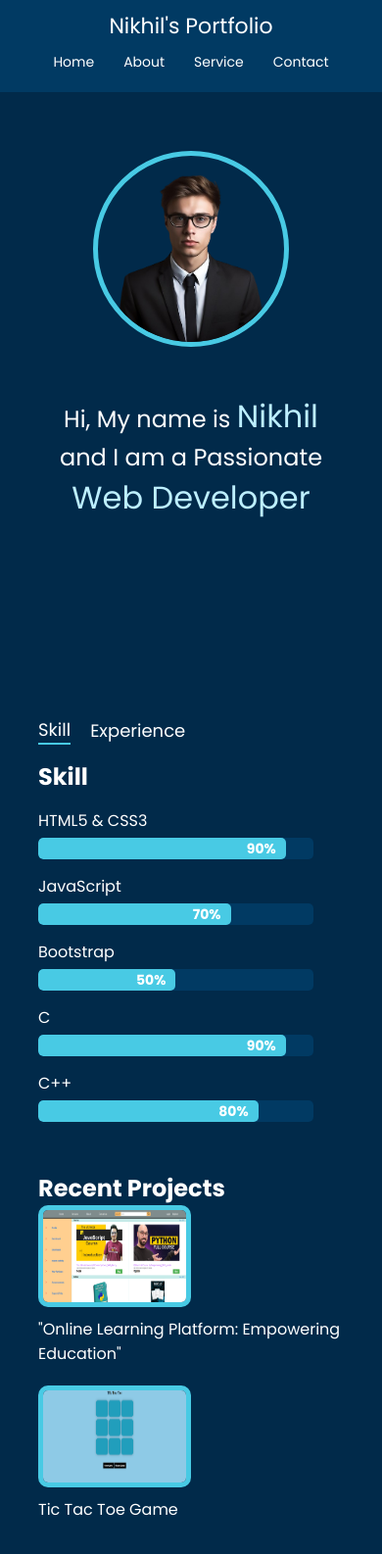
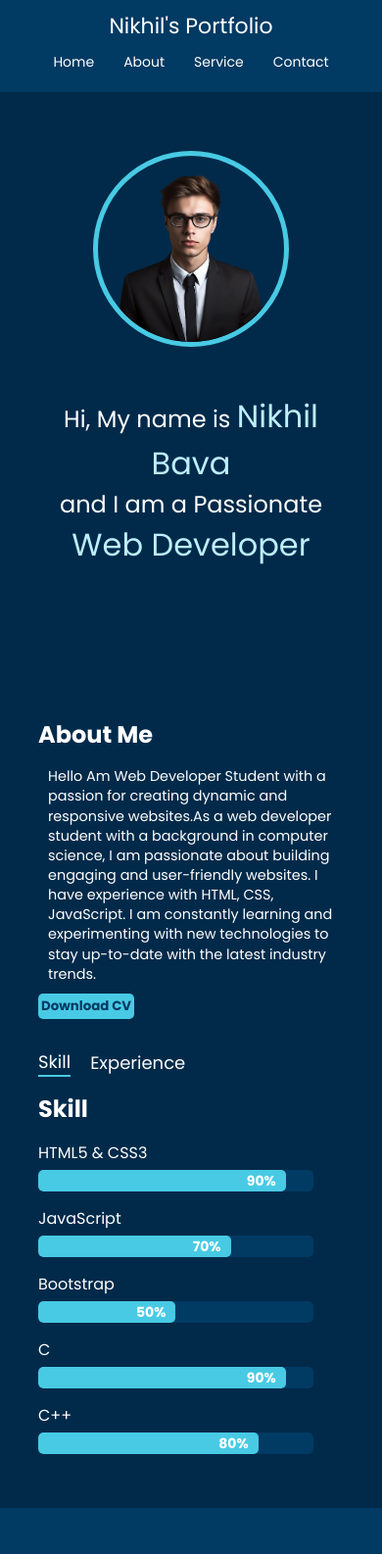
Before and after one commit to NikhilBava1/OIBSIP_Task-2, a plain HTML site: page index.html in a window 390 px wide. Shown: the top 1586 px of the page at 98% size. Drawn offline with Linux system fonts and the light colour scheme.

Commit message:
first commit

```diff
--- a/index.html
+++ b/index.html
@@ -18,8 +18,8 @@
             </div>
             <div class="nav-option">
                 <a href="#">Home</a>
-                <a href="#">About</a>
-                <a href="#section">Service</a>
+                <a href="#" class="about-link">About</a>
+                <a href="#" class="service-links">Service</a>
                 <a href="#" class="contact-link">Contact</a>
             </div>
         </nav>
@@ -27,12 +27,20 @@
     <div class="container">
         <div class="content_1">
             <div class="self-info">
-                <p>Hi, My name is <span id="main-word">Nikhil</span></p>
+                <p>Hi, My name is <span id="main-word">Nikhil Bava</span></p>
                 <p>and I am a Passionate</p>
                 <p><span id="main-word">Web Developer</span></p>
             </div>
             <div class="my-image">
                 <img src="image/img.png" alt="Avtar">
+            </div>
+        </div>
+        <div class="about-me">
+            <h2>About Me</h2>
+            <p>Hello Am Web Developer Student with a passion for creating dynamic and responsive websites.As a web developer student with a background in computer science, I am passionate about building engaging and user-friendly websites. I have experience
+                with HTML, CSS, JavaScript. I am constantly learning and experimenting with new technologies to stay up-to-date with the latest industry trends.</p>
+            <div class="dwnldcv">
+                <button id="dwnldbtn">Download CV</button>
             </div>
         </div>
         <div class="toggle-section">
@@ -79,14 +87,15 @@
                     <h2>Experience</h2>
                     <ul id="points-list">
                         <li>Developed and deployed personal projects using HTML, CSS, and JavaScript.</li>
-                        <li>Engaged in self-study and online courses to deepen understanding of front-end technologies.</li>
+                        <li>Engaged in self-study and online courses to deepen understanding of front-end technologies.
+                        </li>
                         <li>Explored new programming languages and frameworks to expand skill set.</li>
                         <!-- You can add more points as needed -->
                     </ul>
                 </div>
             </div>
         </div>
-        <div class="project-section">
+        <!-- <div class="project-section">
             <h2>Recent Projects</h2>
             <div class="project">
                 <div class="pro_1">
@@ -104,7 +113,7 @@
 
                 </div>
             </div>
-        </div>
+        </div> -->
     </div>
     <footer>
         <div class="footer-container">
--- a/script.js
+++ b/script.js
@@ -21,6 +21,10 @@ toggleButtons.forEach(button => {
     });
 });
 const contactLink = document.querySelector('.contact-link');
+const aboutLink = document.querySelector('.about-link');
+const serviceLink = document.querySelector('.service-links');
+const about = document.querySelector('.about-me');
+const service = document.querySelector('.footer-section.service-links');
 const footerContact = document.querySelector('.footer-section.contact-info');
 
 contactLink.addEventListener('click', (event) => {
@@ -37,6 +41,34 @@ contactLink.addEventListener('click', (event) => {
         footerContact.classList.remove('show-box-shadow');
     }, 3000); // 3000 milliseconds = 3 seconds
 });
+aboutLink.addEventListener('click', (event) => {
+    event.preventDefault(); // Prevent default anchor behavior
+
+    // Smooth scroll to footer
+    about.scrollIntoView({
+        behavior: 'smooth'
+    });
+
+    // Add box shadow to footer contact box for 2-3 seconds
+    about.classList.add('show-box-shadow');
+    setTimeout(() => {
+        about.classList.remove('show-box-shadow');
+    }, 3000); // 3000 milliseconds = 3 seconds
+});
+serviceLink.addEventListener('click', (event) => {
+    event.preventDefault(); // Prevent default anchor behavior
+
+    // Smooth scroll to footer
+    service.scrollIntoView({
+        behavior: 'smooth'
+    });
+
+    // Add box shadow to footer contact box for 2-3 seconds
+    service.classList.add('show-box-shadow');
+    setTimeout(() => {
+        service.classList.remove('show-box-shadow');
+    }, 3000); // 3000 milliseconds = 3 seconds
+});
 
 document.addEventListener("DOMContentLoaded", () => {
     const progressBars = document.querySelectorAll(".progress-bar");
@@ -46,3 +78,11 @@ document.addEventListener("DOMContentLoaded", () => {
         bar.style.width = skillLevel;
     });
 });
+
+
+document.getElementById("dwnldbtn").addEventListener("click", function() {
+    const link = document.createElement("a");
+    link.href = "Resume.pdf";
+    link.download = "Nikhil_CV.pdf";
+    link.click();
+});
--- a/style.css
+++ b/style.css
@@ -67,6 +67,45 @@ body {
 #main-word {
     color: #bdefff;
     font-size: 42px;
+}
+
+.about-me {
+    margin-top: 10%;
+    max-width: 800px;
+    /* margin: 20px auto; */
+    /* padding: 20px; */
+    text-align: left;
+}
+
+.about-me h2 {
+    font-size: 2rem;
+    margin-bottom: 15px;
+}
+
+.about-me p {
+    font-size: 1rem;
+    line-height: 1.6;
+    color: white;
+}
+
+.dwnldcv {
+    margin-top: 3%;
+}
+
+.dwnldcv button {
+    padding: 1%;
+    border-radius: 5px;
+    color: #013a63;
+    background-color: #48cae4;
+    font-weight: 700;
+    border: none;
+}
+
+.dwnldcv button:hover {
+    background-color: #012a4a;
+    color: white;
+    border: white 3px solid;
+    cursor: pointer;
 }
 
 .toggle-section {
@@ -361,6 +400,14 @@ footer {
         height: 20px;
         /* Slightly increased height for better visibility */
     }
+    .about-me h2 {
+        font-size: 1.8rem;
+    }
+    .about-me p {
+        font-size: 0.95rem;
+        padding: 0 15px;
+        line-height: 1.5;
+    }
 }
 
 @media (max-width: 480px) {
@@ -397,4 +444,12 @@ footer {
         font-size: 14px;
         /* Slightly larger font for percentage text */
     }
+    .about-me h2 {
+        font-size: 1.5rem;
+    }
+    .about-me p {
+        font-size: 0.9rem;
+        padding: 0 10px;
+        line-height: 1.4;
+    }
 }
```
Also changed, not shown: 1 other file.
